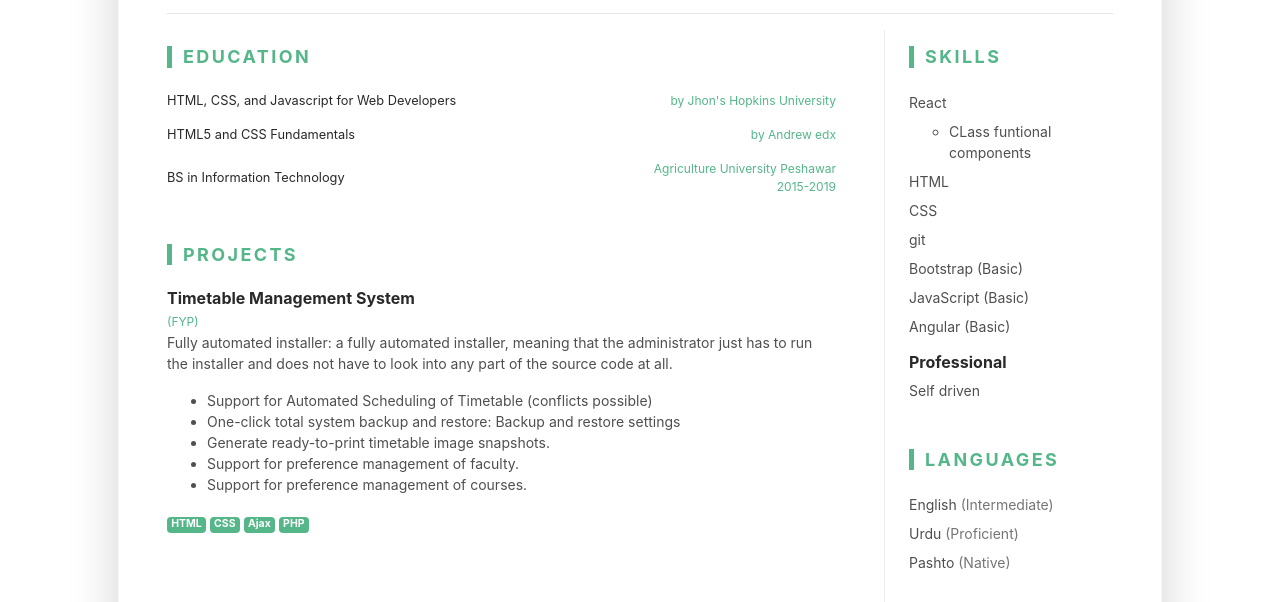
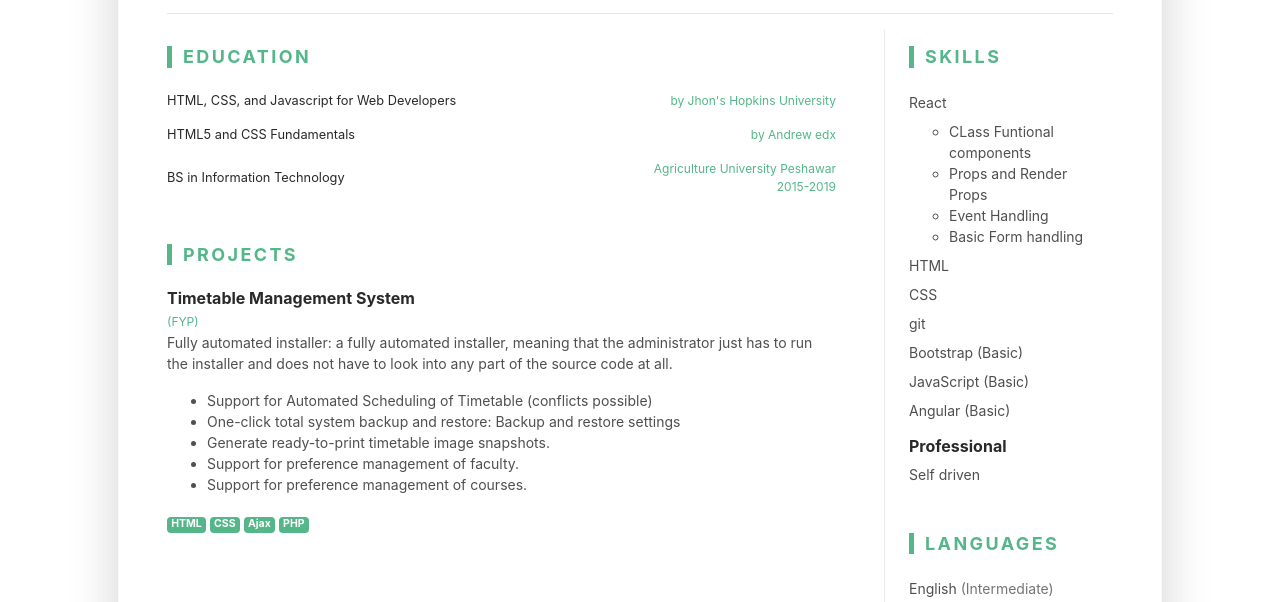
Before and after one commit to farooq83/farooq83.github.io, a plain HTML site: page index.html in a window 1280 px wide. Shown: the part 196-798 px from the top of the page. Drawn offline with Linux system fonts and the light colour scheme.

Commit message:
Update index.html

```diff
--- a/index.html
+++ b/index.html
@@ -105,7 +105,10 @@
 											<li class="mb-2">React</li>
 											<li class="mb-2">
 												<ul>
-													<li>CLass funtional components</li>
+													<li>CLass Funtional components</li>
+													<li>Props and Render Props</li>
+													<li>Event Handling</li>
+													<li>Basic Form handling</li>
 												</ul>
 										        </li>
 											<li class="mb-2">HTML</li>
```
